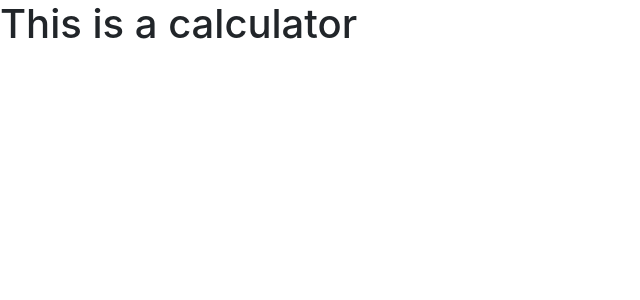
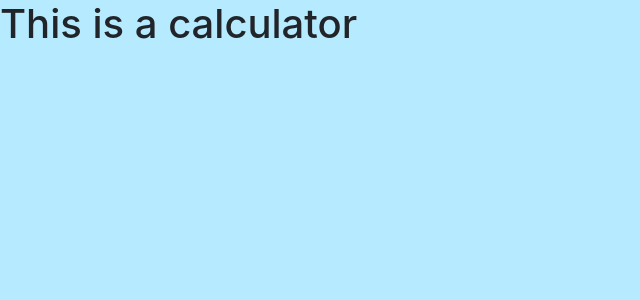
Before and after one commit to Joeseff6/Reactive-Calculator, a JavaScript app: page / in a window 1280 px wide. Shown: the top 300 px of the page, without its empty margins (0-640 px from the left). Built offline with nearby package versions, Linux system fonts and the light colour scheme; the HTML template or start-up script is replaced by a standard one.

Commit message:
Made css file, styled app background color

```diff
--- /dev/null
+++ b/src/App.css
@@ -0,0 +1,3 @@
+body {
+  background-color: #B6EBFF;
+}
--- a/src/App.js
+++ b/src/App.js
@@ -1,3 +1,5 @@
+import "./App.css";
+
 function App() {
   return (
     <div >
```
